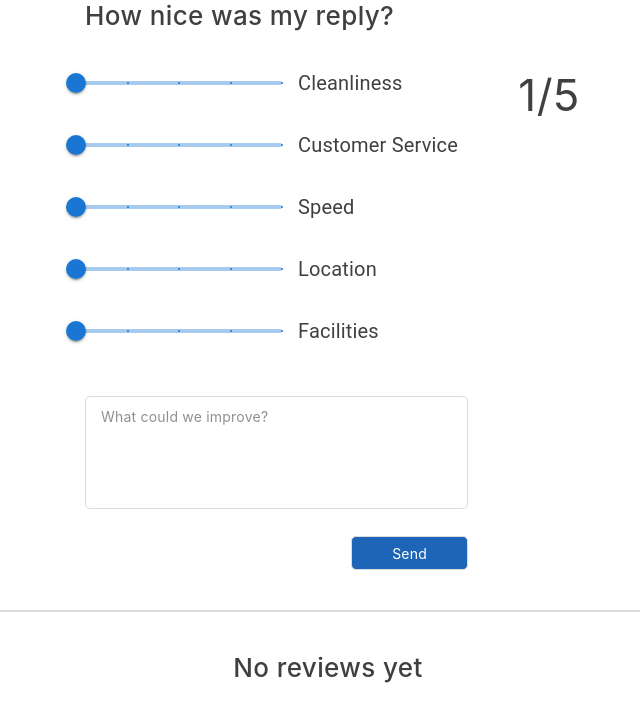
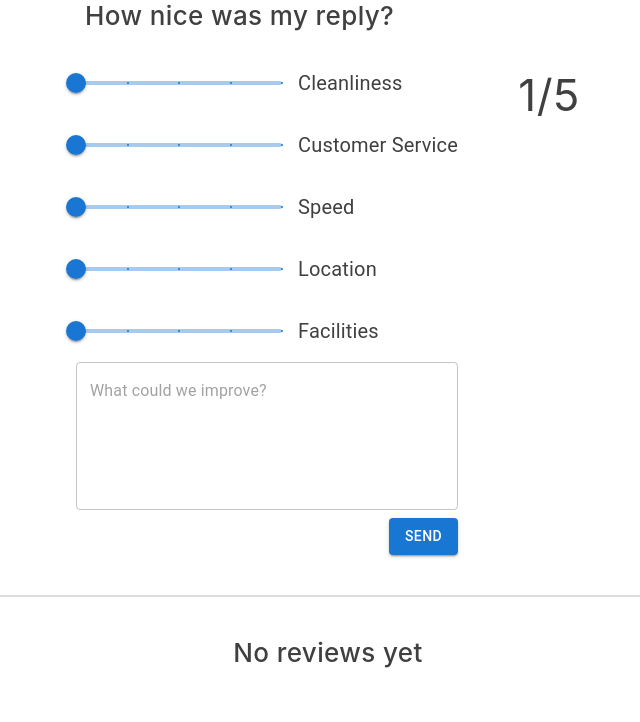
Before and after one commit to Romancikh/reviewer, a React (Vite) app: page / in a window 1280 px wide. Shown: the top 722 px of the page, without its empty margins (312-952 px from the left). Built offline with nearby package versions, Linux system fonts and the light colour scheme.

Commit message:
Rewrite ReviewFormFields

```diff
--- a/src/components/ReviewFormFields/ReviewFormFields.css
+++ /dev/null
@@ -1,47 +0,0 @@
-.review-form__fields {
-  display: flex;
-  flex-direction: column;
-}
-
-.textarea {
-  font: 400 normal 14px / normal Inter, sans-serif;
-  letter-spacing: 0.21px;
-  color: #404040;
-  background: #ffffff;
-  border-radius: 5px;
-  border: 1px solid #dcdcdc;
-  box-sizing: border-box;
-  min-width: 383px;
-  min-height: 113px;
-  padding: 11px 15px 10px;
-  resize: none;
-}
-
-.textarea::placeholder {
-  color: #909090;
-}
-
-.review-form__textarea {
-  margin-top: 50px;
-  margin-left: 9px;
-}
-
-.button {
-  font: 400 normal 14px / normal Inter, sans-serif;
-  letter-spacing: 0.21px;
-  color: #ffffff;
-  background: #1e65b7;
-  border-radius: 5px;
-  border: 1px solid #dcdcdc;
-  width: fit-content;
-}
-
-.button:hover {
-  background: #0b51a3;
-}
-
-.review-form__button {
-  align-self: flex-end;
-  padding: 8px 40px 7px;
-  margin-top: 27px;
-}
--- a/src/components/ReviewFormFields/ReviewFormFields.tsx
+++ b/src/components/ReviewFormFields/ReviewFormFields.tsx
@@ -1,7 +1,9 @@
+import Box from "@mui/material/Box";
+import Button from "@mui/material/Button";
+import TextField from "@mui/material/TextField";
 import { ChangeEvent } from "react";
 import { RatingParameters } from "../../types/RatingParameter";
 import ReviewFormParameters from "../ReviewFormParameters/ReviewFormParameters";
-import "./ReviewFormFields.css";
 
 type ReviewFormFieldsProps = {
   ratingParameters: RatingParameters;
@@ -23,23 +25,27 @@ function ReviewFormFields({
   onClick,
 }: ReviewFormFieldsProps) {
   return (
-    <div className="review-form__fields">
+    <Box display="flex" flexDirection="column">
       <ReviewFormParameters
         ratingParameters={ratingParameters}
         onChange={onChange}
       />
-      <textarea
-        name="text"
-        id="text"
+      <TextField
+        multiline
         value={text}
         placeholder="What could we improve?"
-        className="textarea review-form__textarea"
+        minRows={5}
+        margin="normal"
         onChange={onTextChange}
       />
-      <button className="button review-form__button" onClick={onClick}>
+      <Button
+        variant="contained"
+        sx={{ alignSelf: "flex-end" }}
+        onClick={() => onClick()}
+      >
         Send
-      </button>
-    </div>
+      </Button>
+    </Box>
   );
 }
 
```
